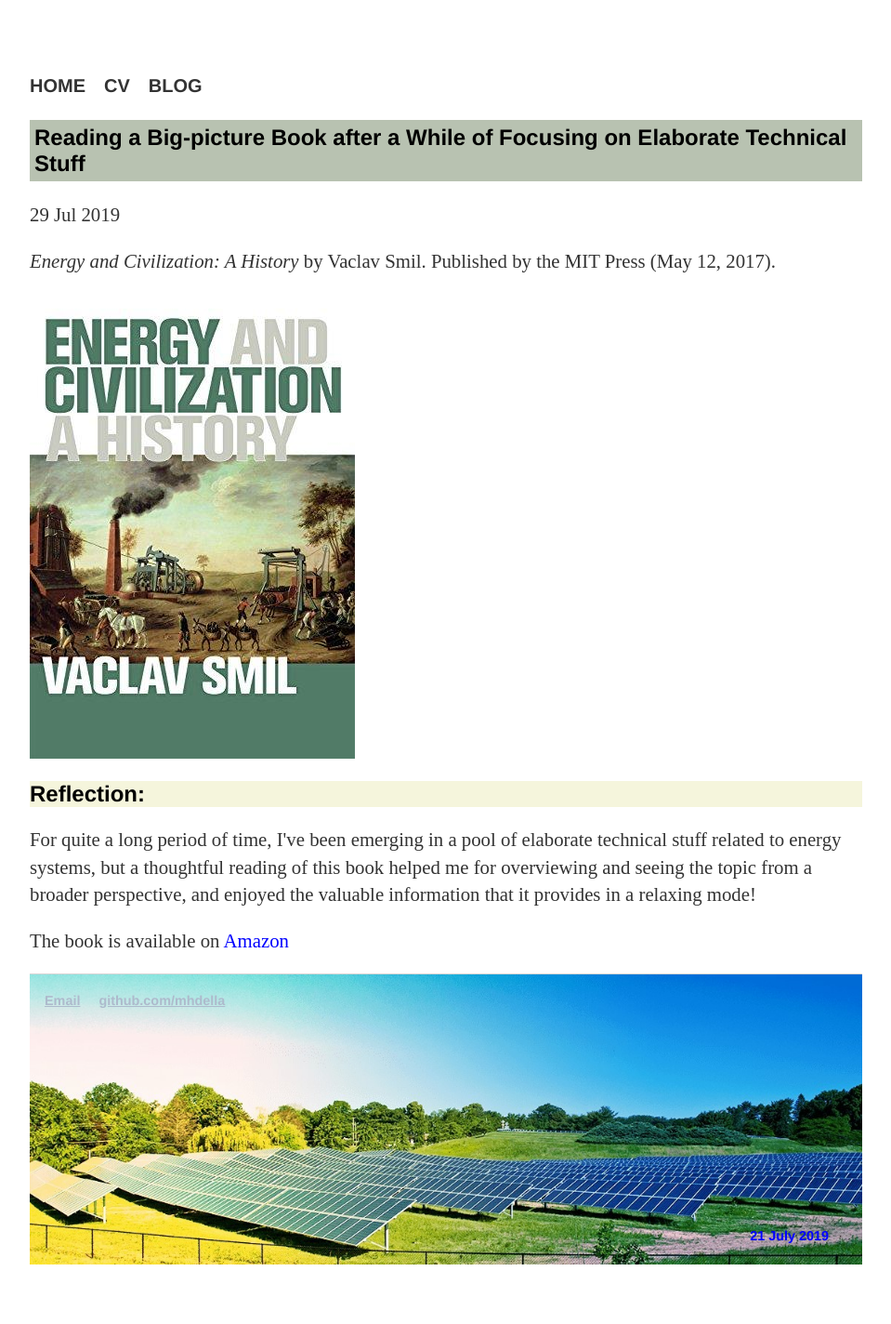
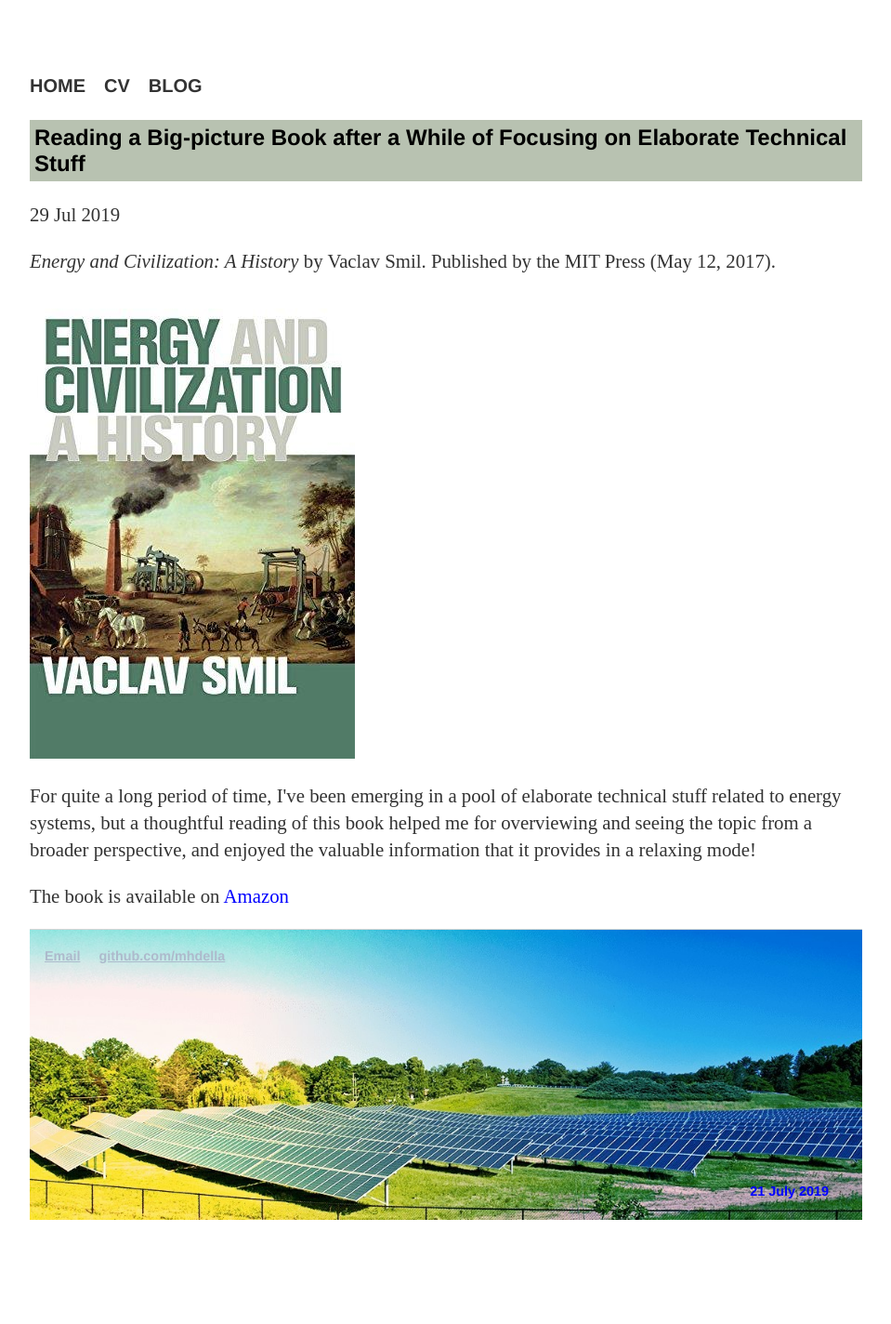
Before and after one commit to MohamedAbuella/MohamedAbuella.github.io, a Jekyll site: the page built from _posts/2019-07-29-Reflections.html, in a window 1280 px wide. Shown: the whole page at 93% size, without its empty margins (160-1119 px from the left). Built offline with Jekyll 4.4.1, drawn with Linux system fonts in a browser that asks for light colours; nearby versions of some CDN libraries; a script that is not in the unit is left out; comment, search, counter and statistics services are not loaded; after the commit the page ends 1376 px from its top, so only the background shows below that.

Commit message:
Update 2019-07-29-Reflections.html

```diff
--- a/_posts/2019-07-29-Reflections.html
+++ b/_posts/2019-07-29-Reflections.html
@@ -9,9 +9,9 @@ tags:       [Blog]
 <!-- <img src="images/Energy_Civilization.jpg" width="220" height="277" alt="Front Cover"> -->
 <!-- <img src="/images/Energy_Civilization.jpg" alt="banner image"> -->
 <p><cite>Energy and Civilization: A History</cite> by Vaclav Smil. Published by the MIT Press (May 12, 2017).</p>
-<img src="/icons/Energy_Civilization.jpg" alt="banner image"  ALIGN=”right” />
+<img src="/icons/Energy_Civilization.jpg"  ALIGN=”right” />
 
-<h2>Reflection:</h2>
+<!-- <h2>Reflection:</h2> -->
 <p> For quite a long period of time, I've been emerging in a pool of elaborate technical stuff related to energy systems,
 but a thoughtful reading of this book helped me for overviewing and seeing the topic from a broader perspective, and enjoyed the valuable
 information that it provides in a relaxing mode!</p>
```
